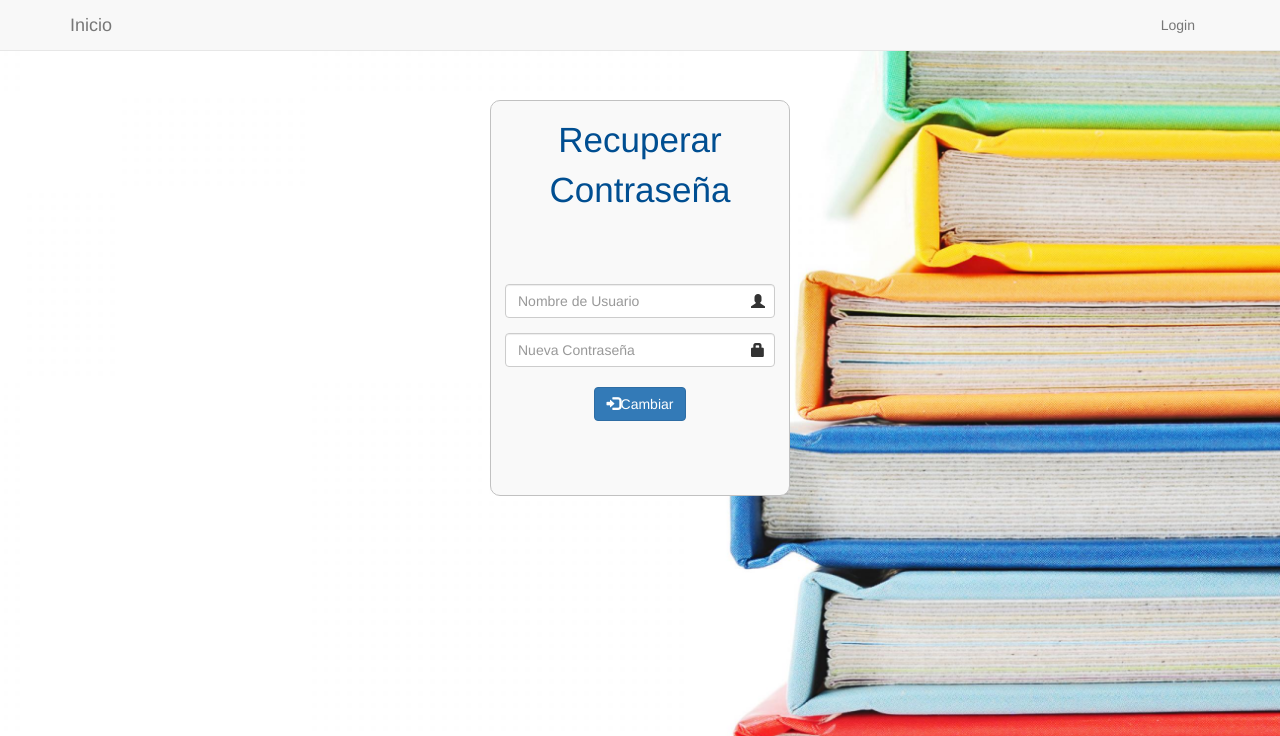
After one commit to cristianbb98/ProyectoLibres, a PHP site: page /aplicacion/formularios_registro/recuperar_contrasenia.php in a window 1280 px wide. The commit adds this page. Shown: the top 736 px of the page. Run offline with PHP 8.4, Linux system fonts and the light colour scheme.

Commit message:
Creacion actualizar contrasenia
contrasenia

```diff
--- /dev/null
+++ b/sgoa/aplicacion/formularios_registro/recuperar_contrasenia.php
@@ -0,0 +1,64 @@
+<!DOCTYPE html PUBLIC "-//W3C//DTD XHTML 1.0 Transitional//EN" "http://www.w3.org/TR/xhtml1/DTD/xhtml1-transitional.dtd">
+<html xmlns="http://www.w3.org/1999/xhtml" lang="es">
+    <head>
+
+        <meta charset="utf-8"></meta>
+        <link rel="stylesheet" href="../../plugins/bootstrap/css/bootstrap.min.css">
+        <link rel="stylesheet" href="../../font-awesome/css/font-awesome.min.css">
+        <link rel="stylesheet" type="text/css" href="../../estilos/style.css"></link>
+
+        <!-- intro.js -->
+        <link href="../../intro.js/introjs.css" rel="stylesheet">
+
+        <title>Proyecto SGOA</title>
+    </head>
+    <body>
+        <nav class="navbar navbar-default navbar-fixed-top" role="navigation">
+            <div class="container">
+                <div class="navbar-header">
+                    <button type="button" class="navbar-toggle" data-toggle="collapse" data-target=".navbar-ex1-collapse">
+                        <span class="sr-only">Toggle navigation</span>
+                        <span class="icon-bar"></span>
+                        <span class="icon-bar"></span>
+                        <span class="icon-bar"></span>
+                    </button>
+                    <a class="navbar-brand" href="../../index.php">Inicio</a>
+					<!--<a class="navbar-brand" href="../../aplicacion/formularios_registro/Login.php">Inicio</a>-->
+                </div>
+
+                <!-- Collect the nav links, forms, and other content for toggling -->
+                <div class="tour-step tour-step-two collapse navbar-collapse navbar-right navbar-ex1-collapse">
+                    <ul class="nav navbar-nav">
+                        <li><a href="Login.php">Login</a></li>
+                        <!--<li><a href="#services">Services</a></li>
+                        <li><a href="#contact">Contact</a></li>-->
+                    </ul>
+                </div><!-- /.navbar-collapse -->
+            </div><!-- /.container -->
+        </nav>
+        <form action="ejecutar_recuperar_contrasenia.php" method="post">
+        <p style="color: #004e91; font-size: 250%;">Recuperar Contraseña</p>
+            <h2 style="color: #004e91; font-size: 250%;">&nbsp;</h2>
+            <div data-step="2" data-intro="En esta sección ingresas tus datos" class="Ingreso_datos">
+              <div class="form-group has-feedback">
+                  <input type="text" class="form-control" placeholder="Nombre de Usuario" required name="user"></input>
+                    <i class="glyphicon glyphicon-user form-control-feedback"></i>
+              </div>
+                <div class="form-group has-feedback"></input>
+                    <i class="glyphicon glyphicon-lock form-control-feedback"></i>
+                </div>
+            </div>
+            <span class="form-group has-feedback">
+            <input type="password" class="form-control" placeholder="Nueva Contraseña" required name="pass" />
+            </span><br>
+            <button class="btn btn-primary btn-s" type="submit">
+                <span class="glyphicon glyphicon-log-in"></span>Cambiar</button>
+          <p>&nbsp;</p>
+            <p>&nbsp;</p>
+
+
+            <!--<h2 style = "color: #004e91; font-size: 80%"; align="right"> ¿Olvidó su contraseña? </h2>-->
+        </form>
+        <script type="text/javascript" src="../../intro.js/intro.js"></script>
+    </body>
+</html>
```
Also changed, not shown: sgoa/aplicacion/formularios_registro/Login.php (+12 -0 lines), sgoa/aplicacion/formularios_registro/ejecutar_recuperar_contrasenia.php (added, +20 -0 lines), 1 other file.
